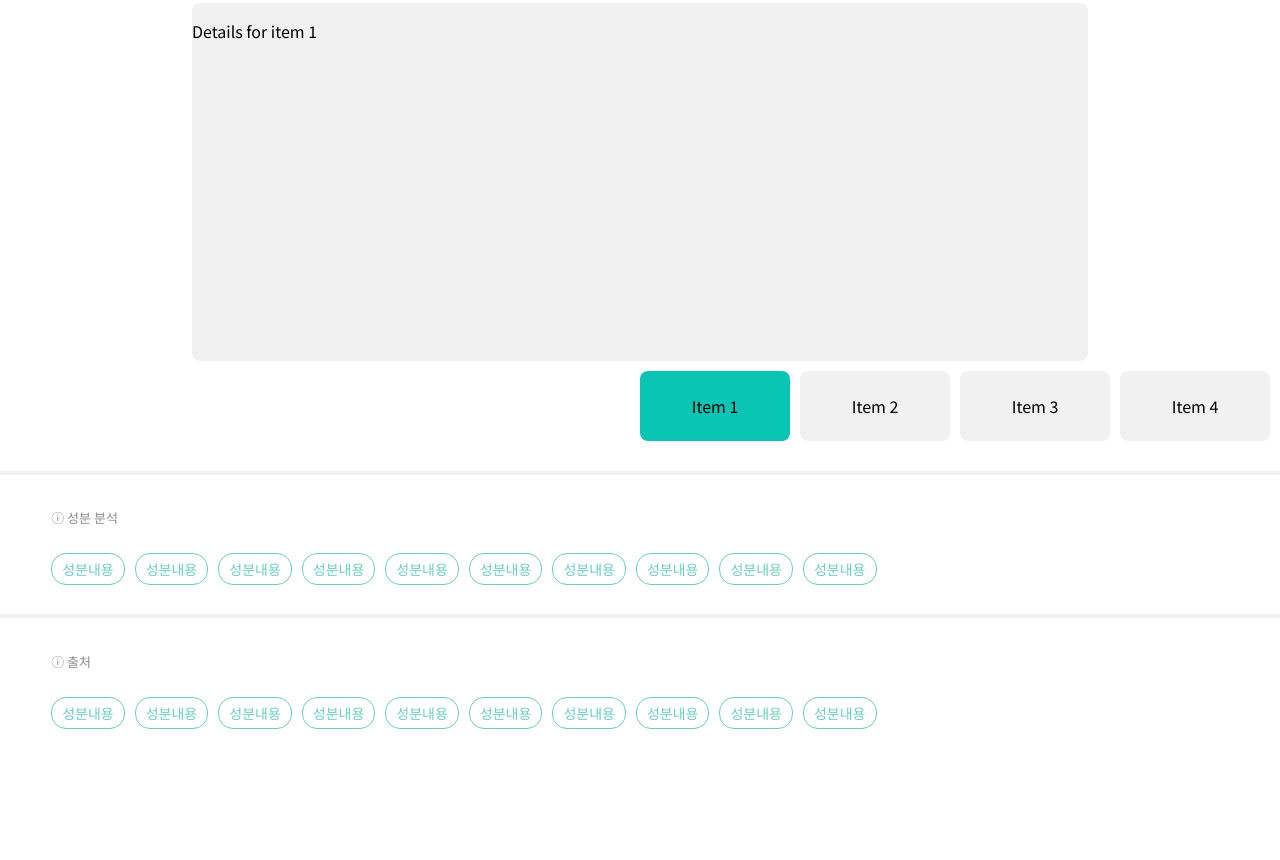
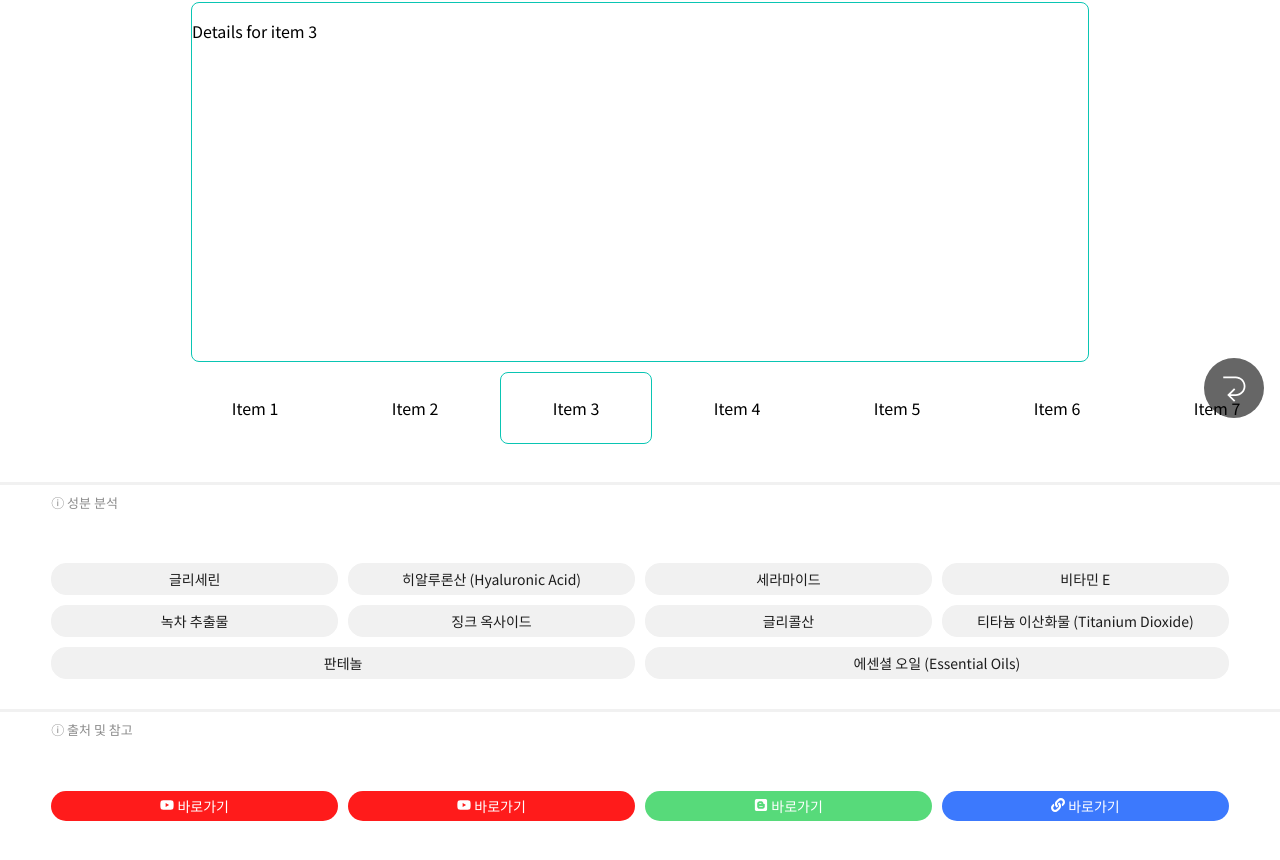
Before and after one commit to choparkjeong/CleanFree_FE, a Next.js app: page /result/1 in a window 1280 px wide. Shown: the part 366-1226 px from the top of the page. Before the commit the page ends 1095 px from the top, so only its background shows below. Built offline with nearby package versions, Linux system fonts and the light colour scheme.

Commit message:
feat: 상세페이지 퍼블리싱 수정

```diff
--- a/src/app/(userAccess)/result/[id]/page.tsx
+++ b/src/app/(userAccess)/result/[id]/page.tsx
@@ -4,6 +4,22 @@ import React, { useEffect, useRef, useState } from "react";
 import styles from "@/styles/pages/result.module.scss";
 import ResultHeader from "@/components/layout/ResultHeader.";
 import Title from "@/components/ui/Title";
+import { FaYoutube, FaBlogger, FaLink } from "react-icons/fa";
+import Link from "next/link";
+import ResultFooter from "@/components/layout/ResultFooter";
+import ResultNav from "@/components/layout/ResultNav";
+
+interface Reference {
+  youtube: string[];
+  blog: string[];
+  etc: string[];
+}
+
+const references: Reference = {
+  youtube: ["https://youtube.com/xxxx", "https://youtube.com/yyyy"],
+  blog: ["https://xxxx"],
+  etc: ["https://xxxx"],
+};
 
 const Page: React.FC = () => {
   const containerRef = useRef<HTMLDivElement | null>(null);
@@ -61,6 +77,8 @@ const Page: React.FC = () => {
         </div>
         <div className={styles["scroll-container"]} ref={containerRef}>
           <div className={styles["scroll-content"]}>
+            <div className={styles["scroll-item-dummy"]}></div>
+
             {Array.from({ length: 10 }, (_, index) => (
               <div
                 key={index}
@@ -71,35 +89,64 @@ const Page: React.FC = () => {
                 Item {index + 1}
               </div>
             ))}
+            <div className={styles["scroll-item-dummy"]}></div>
           </div>
         </div>
       </div>
       <Title title="성분 분석" />
       <div className={styles["result-container3"]}>
-        <div>성분내용</div>
-        <div>성분내용</div>
-        <div>성분내용</div>
-        <div>성분내용</div>
-        <div>성분내용</div>
-        <div>성분내용</div>
-        <div>성분내용</div>
-        <div>성분내용</div>
-        <div>성분내용</div>
-        <div>성분내용</div>
+        <div>글리세린</div>
+        <div>히알루론산 (Hyaluronic Acid)</div>
+        <div>세라마이드</div>
+        <div>비타민 E</div>
+        <div>녹차 추출물</div>
+        <div>징크 옥사이드</div>
+        <div>글리콜산</div>
+        <div>티타늄 이산화물 (Titanium Dioxide)</div>
+        <div>판테놀</div>
+        <div>에센셜 오일 (Essential Oils)</div>
       </div>
-      <Title title="출처" />
+      <Title title="출처 및 참고" />
       <div className={styles["result-container4"]}>
-        <div>성분내용</div>
-        <div>성분내용</div>
-        <div>성분내용</div>
-        <div>성분내용</div>
-        <div>성분내용</div>
-        <div>성분내용</div>
-        <div>성분내용</div>
-        <div>성분내용</div>
-        <div>성분내용</div>
-        <div>성분내용</div>
+        {references.youtube.map((url, index) => (
+          <div key={`youtube-${index}`} className={styles["reference-item1"]}>
+            <Link
+              href={url}
+              className={styles["link1"]}
+              target="_blank"
+              rel="noopener noreferrer"
+            >
+              <FaYoutube /> 바로가기
+            </Link>
+          </div>
+        ))}
+        {references.blog.map((url, index) => (
+          <div key={`blog-${index}`} className={styles["reference-item2"]}>
+            <Link
+              href={url}
+              className={styles["link2"]}
+              target="_blank"
+              rel="noopener noreferrer"
+            >
+              <FaBlogger /> 바로가기
+            </Link>
+          </div>
+        ))}
+        {references.etc.map((url, index) => (
+          <div key={`etc-${index}`} className={styles["reference-item3"]}>
+            <Link
+              href={url}
+              className={styles["link3"]}
+              target="_blank"
+              rel="noopener noreferrer"
+            >
+              <FaLink /> 바로가기
+            </Link>
+          </div>
+        ))}
       </div>
+      <ResultFooter />
+      <ResultNav />
     </>
   );
 };
--- /dev/null
+++ b/src/components/layout/ResultFooter.tsx
@@ -0,0 +1,5 @@
+import styles from "@/styles/layout/footer.module.scss";
+
+export default function ResultFooter() {
+  return <footer className={styles["result-footer-layout"]}></footer>;
+}
--- /dev/null
+++ b/src/components/layout/ResultNav.tsx
@@ -0,0 +1,10 @@
+import styles from "@/styles/layout/nav.module.scss";
+import { TfiBackLeft } from "react-icons/tfi";
+
+export default function ResultNav() {
+  return (
+    <nav className={styles["result-nav-layout"]}>
+      <TfiBackLeft size={30} color="white" />
+    </nav>
+  );
+}
--- /dev/null
+++ b/src/styles/layout/footer.module.scss
@@ -0,0 +1,5 @@
+.result-footer-layout {
+  height: 11vh;
+  background-color: #ffffff;
+  margin-top: 2vh;
+}
--- /dev/null
+++ b/src/styles/layout/nav.module.scss
@@ -0,0 +1,16 @@
+.result-nav-layout {
+  position: fixed;
+  bottom: 0;
+  right: 0;
+
+  width: 60px;
+  height: 60px;
+  border-radius: 999px;
+  background-color: rgba(0, 0, 0, 0.601);
+  margin-bottom: 2vh;
+  margin-right: 2vh;
+
+  display: flex;
+  justify-content: center;
+  align-items: center;
+}
--- a/src/styles/pages/result.module.scss
+++ b/src/styles/pages/result.module.scss
@@ -22,14 +22,17 @@
 }
 
 .result-container3 > div {
-  // background-color: #e0e0e0;
   border-radius: 15px;
   padding: 5px 10px;
   font-size: 14px;
-  color: rgb(108, 205, 195);
+  background: #f1f1f1;
+  color: rgb(28, 28, 28);
   white-space: nowrap;
   cursor: pointer;
-  border: 1px solid rgb(108, 205, 195);
+  border: 1px solid #f1f1f1;
+  flex: 1 1 calc(25% - 10px);
+  box-sizing: border-box;
+  text-align: center;
 }
 
 .result-container4 {
@@ -40,19 +43,58 @@
   gap: 10px;
 }
 
+// .result-container4 > div {
+//   // background-color: #e0e0e0;
+//   border-radius: 15px;
+//   padding: 5px 10px;
+//   font-size: 14px;
+//   color: rgb(108, 205, 195);
+//   white-space: nowrap;
+//   cursor: pointer;
+//   border: 1px solid rgb(108, 205, 195);
+// }
+
 .result-container4 > div {
-  // background-color: #e0e0e0;
   border-radius: 15px;
   padding: 5px 10px;
   font-size: 14px;
-  color: rgb(108, 205, 195);
   white-space: nowrap;
   cursor: pointer;
-  border: 1px solid rgb(108, 205, 195);
+
+  flex: 1 1 calc(25% - 10px);
+  box-sizing: border-box;
+  text-align: center;
+}
+
+.reference-item1 {
+  background-color: rgb(255, 27, 27);
+}
+
+.reference-item2 {
+  background-color: rgb(87, 218, 122);
+}
+
+.reference-item3 {
+  background-color: rgb(60, 121, 253);
+}
+
+.link1 {
+  text-decoration: none;
+  color: white;
+}
+
+.link2 {
+  text-decoration: none;
+  color: white;
+}
+
+.link3 {
+  text-decoration: none;
+  color: white;
 }
 
 .details {
-  background: #f1f1f1;
+  border: 1px solid rgb(10, 197, 179);
   width: 70%;
   aspect-ratio: 2.5/1;
   border-radius: 8px;
@@ -60,12 +102,11 @@
 
 .scroll-container {
   position: relative;
-  width: 0%;
+  width: 100%;
   overflow-x: auto;
   white-space: nowrap;
   // background-color: green;
-  padding-left: 50%;
-  padding-right: 50%;
+  padding-bottom: 1vh;
 }
 
 .scroll-content {
@@ -75,7 +116,7 @@
 }
 
 .scroll-item {
-  background: #f1f1f1;
+  background: #ffffff;
   border-radius: 8px;
   flex: 0 0 auto;
   width: 150px;
@@ -89,6 +130,13 @@
 }
 
 .scroll-item.active {
-  // border: 1px solid rgb(10, 197, 179);
-  background-color: rgb(10, 197, 179);
+  border: 1px solid rgb(10, 197, 179);
 }
+
+.scroll-item-dummy {
+  background: none;
+  flex: 0 0 auto;
+  width: 180px;
+  height: 70px;
+  margin-top: 10px;
+}
--- a/src/styles/ui/title.module.scss
+++ b/src/styles/ui/title.module.scss
@@ -1,10 +1,10 @@
 .title-layout {
   // background-color: red;
   padding-top: 2%;
+  padding-bottom: 2%;
 }
 
 .title {
-  padding-top: 2%;
   padding-bottom: 2%;
   padding-left: 4%;
   color: #8b8b8b;
@@ -14,7 +14,7 @@
 
 .line {
   width: 100%;
-  height: 4px;
+  height: 3.5px;
   background-color: #f1f1f1;
   margin-top: 4px;
 }
```
